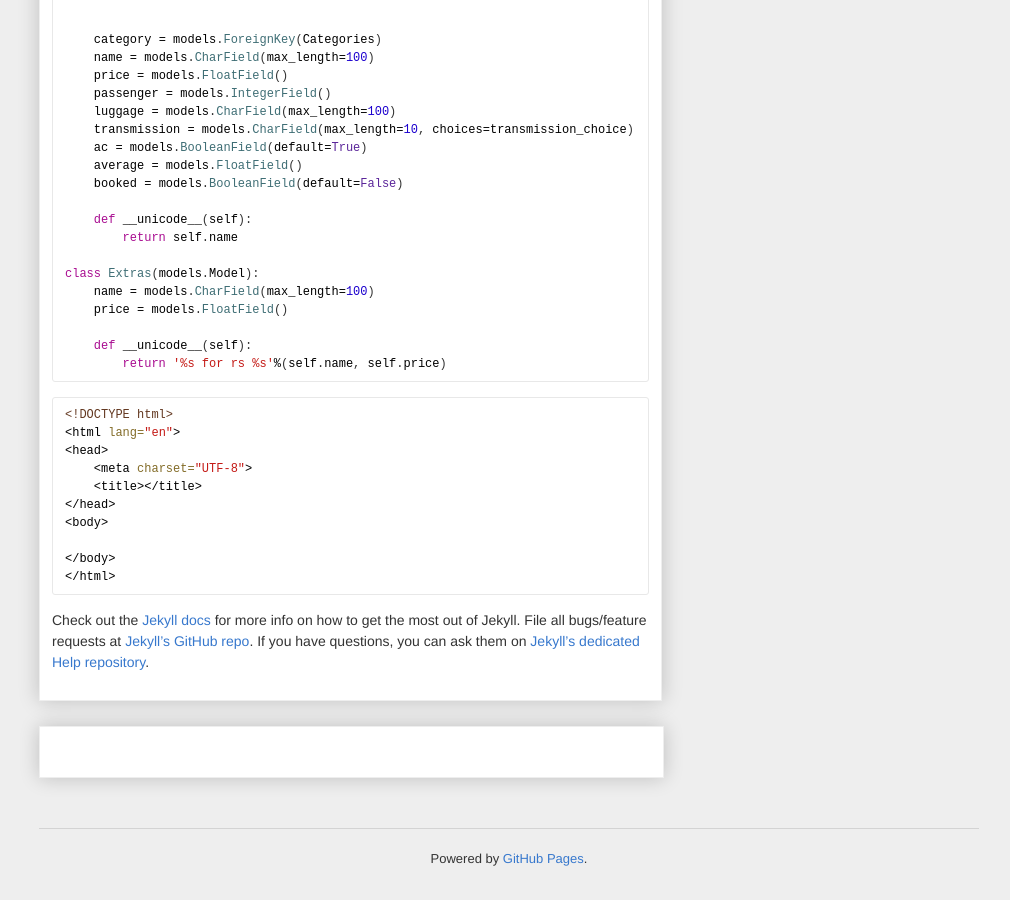
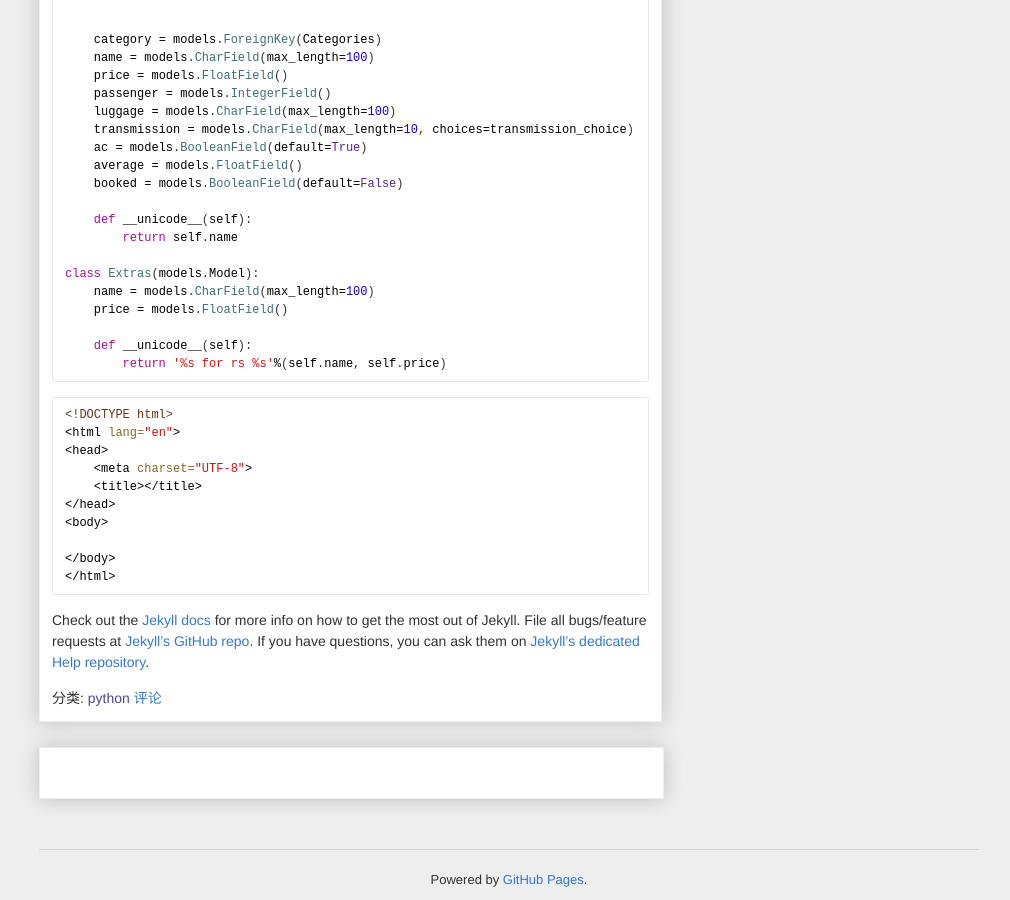
Before and after one commit to Frank-Tao/protream.github.io, a Jekyll site: the page built from index.html, in a window 1280 px wide and 900 px high, scrolled down 902 px. Shown: the whole window, without its empty margins (131-1141 px from the left). Built offline with Jekyll 4.4.1, drawn with Linux system fonts in a browser that asks for light colours; the list of posts is cut into pages by our own code; before the commit the page ends 1781 px from its top, so only the background shows below that.

Commit message:
Added link to comment

```diff
--- a/index.html
+++ b/index.html
@@ -11,6 +11,8 @@ layout: default
         <a href="{{ post.url | prepend: site.baseurl }}">{{ post.title }}</a>
       </h2>
       {{ post.content }}
+    分类: <a href="">{{ post.categories }}</a>
+    <a href="{{ post.url | prepend: site.baseurl }}">评论</a>
     </div>
 </div>
 {% endfor %}
```
